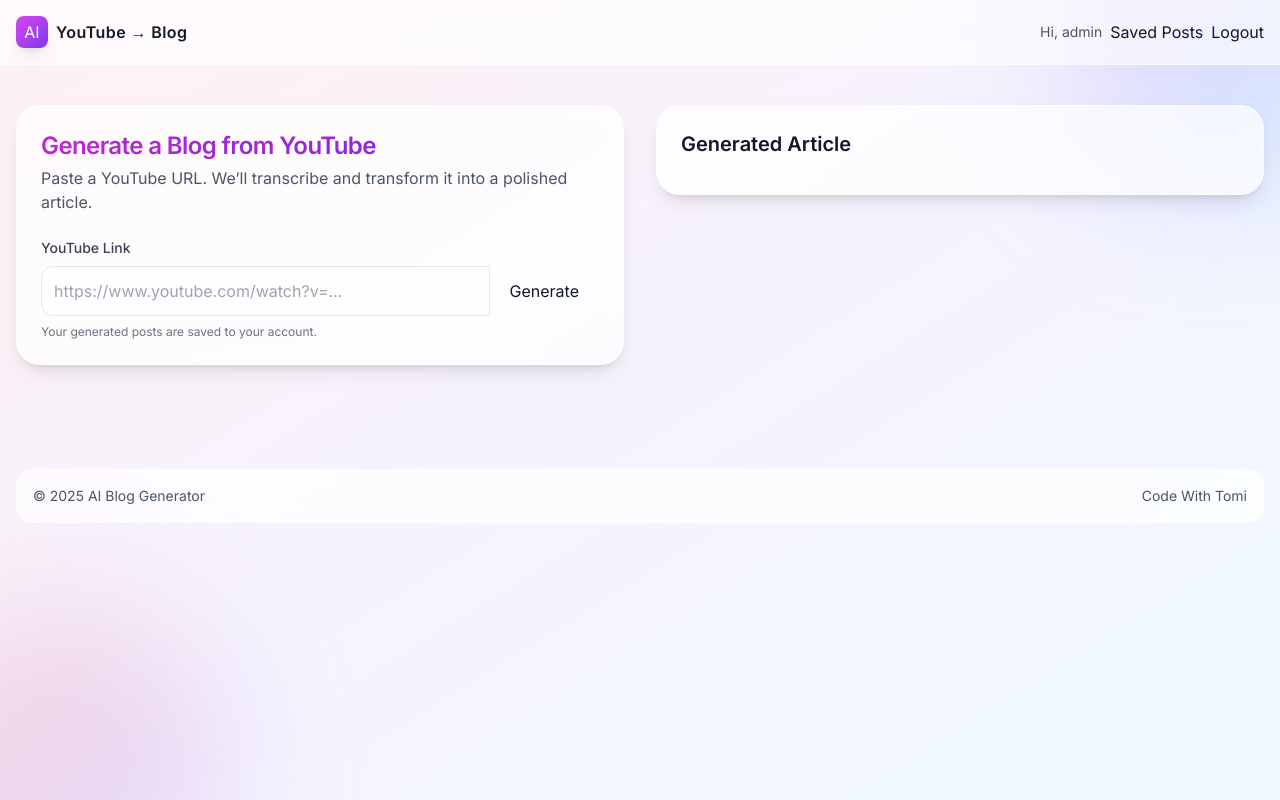
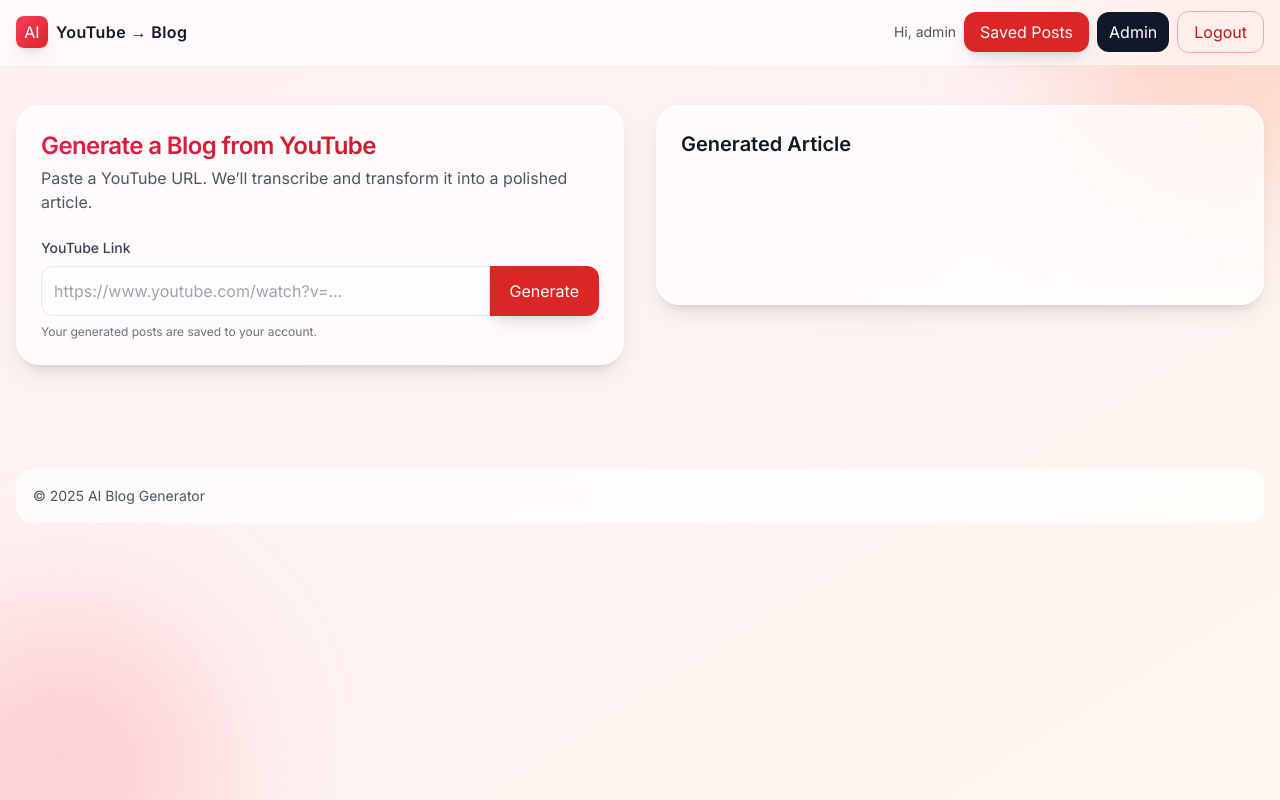
Before and after one commit to azatzick/videoSummarizer, a Django app: page / in a window 1280 px wide. Run offline with Django 5.2, Linux system fonts and the light colour scheme; a user stored in the database is signed in; some libraries are stand-ins or nearby versions.

Commit message:
UI tweaks: red theme, resolved overlap, clearer nav actions, remove footer credit

```diff
--- a/templates/base.html
+++ b/templates/base.html
@@ -15,15 +15,7 @@
       theme: {
         extend: {
           fontFamily: { sans: ['Inter', 'system-ui', 'sans-serif'] },
-          colors: {
-            brand: {
-              50: '#f8f5ff', 100: '#efe9ff', 200: '#ddceff', 300: '#c0a3ff', 400: '#a178ff',
-              500: '#8a5bff', 600: '#6f3cff', 700: '#5a2de6', 800: '#4825b4', 900: '#3b2091'
-            }
-          },
-          boxShadow: {
-            soft: '0 10px 25px -5px rgba(0,0,0,0.1), 0 8px 10px -6px rgba(0,0,0,0.1)'
-          }
+          boxShadow: { soft: '0 10px 25px -5px rgba(0,0,0,0.1), 0 8px 10px -6px rgba(0,0,0,0.1)' }
         }
       }
     }
@@ -31,27 +23,30 @@
   <link rel="stylesheet" href="{% static 'app.css' %}">
   {% block head %}{% endblock %}
 </head>
-<body class="min-h-screen bg-gradient-to-br from-rose-50 via-violet-50 to-sky-50 text-gray-900">
+<body class="min-h-screen bg-gradient-to-br from-rose-50 via-red-50 to-orange-50 text-gray-900">
   <div aria-hidden="true" class="fixed inset-0 -z-10 overflow-hidden">
-    <div class="absolute -top-32 -right-24 h-80 w-80 rounded-full blur-3xl bg-gradient-to-br from-fuchsia-300/40 to-sky-300/40"></div>
-    <div class="absolute -bottom-32 -left-24 h-80 w-80 rounded-full blur-3xl bg-gradient-to-br from-rose-300/40 to-violet-300/40"></div>
+    <div class="absolute -top-32 -right-24 h-80 w-80 rounded-full blur-3xl bg-gradient-to-br from-rose-300/40 to-orange-300/40"></div>
+    <div class="absolute -bottom-32 -left-24 h-80 w-80 rounded-full blur-3xl bg-gradient-to-br from-red-300/40 to-rose-300/40"></div>
   </div>
 
   <nav class="sticky top-0 z-30 backdrop-blur supports-[backdrop-filter]:bg-white/60 bg-white/70 border-b border-white/40">
     <div class="max-w-7xl mx-auto px-4">
       <div class="flex justify-between items-center h-16">
         <a href="/" class="inline-flex items-center gap-2">
-          <span class="inline-flex h-8 w-8 items-center justify-center rounded-lg bg-gradient-to-br from-fuchsia-500 to-violet-600 text-white shadow-soft">AI</span>
+          <span class="inline-flex h-8 w-8 items-center justify-center rounded-lg bg-gradient-to-br from-rose-500 to-red-600 text-white shadow-soft">AI</span>
           <span class="font-semibold tracking-wide">YouTube → Blog</span>
         </a>
         <div class="flex items-center gap-2">
           {% if user.is_authenticated %}
             <span class="hidden sm:inline text-sm text-gray-600">Hi, {{ user.username }}</span>
-            <a class="btn-secondary" href="/blog-list">Saved Posts</a>
-            <a class="btn-ghost" href="/logout">Logout</a>
+            <a href="/blog-list" class="inline-flex items-center justify-center text-white bg-red-600 hover:bg-red-700 px-4 py-2 rounded-xl shadow-soft transition">Saved Posts</a>
+            {% if user.is_staff or user.is_superuser %}
+              <a href="/admin/" class="inline-flex items-center justify-center text-white bg-gray-900 hover:bg-black px-3 py-2 rounded-xl transition">Admin</a>
+            {% endif %}
+            <a href="/logout" class="inline-flex items-center justify-center px-4 py-2 rounded-xl border border-red-300 text-red-700 hover:bg-red-50 transition">Logout</a>
           {% else %}
-            <a class="btn-ghost" href="/login">Login</a>
-            <a class="btn-primary" href="/signup">Sign Up</a>
+            <a class="inline-flex items-center justify-center px-4 py-2 rounded-xl border border-gray-200 hover:bg-white transition" href="/login">Login</a>
+            <a class="inline-flex items-center justify-center text-white bg-red-600 hover:bg-red-700 px-4 py-2 rounded-xl shadow-soft transition" href="/signup">Sign Up</a>
           {% endif %}
         </div>
       </div>
@@ -62,7 +57,7 @@
     {% if messages %}
       <div class="space-y-2 mb-6">
         {% for message in messages %}
-          <div class="p-3 rounded-lg bg-violet-50 text-violet-800 border border-violet-100 shadow-sm">{{ message }}</div>
+          <div class="p-3 rounded-lg bg-red-50 text-red-800 border border-red-100 shadow-sm">{{ message }}</div>
         {% endfor %}
       </div>
     {% endif %}
@@ -74,7 +69,7 @@
     <div class="max-w-7xl mx-auto px-4">
       <div class="rounded-2xl border border-white/60 bg-white/70 backdrop-blur p-4 flex items-center justify-between text-sm text-gray-600">
         <span>© 2025 AI Blog Generator</span>
-        <a class="hover:text-gray-900 transition" href="https://www.youtube.com/codewithtomi" target="_blank" rel="noopener">Code With Tomi</a>
+        <span class="opacity-60"></span>
       </div>
     </div>
   </footer>
--- a/templates/index.html
+++ b/templates/index.html
@@ -5,28 +5,28 @@
 <section class="grid lg:grid-cols-2 gap-8 items-start">
   <div class="rounded-3xl border border-white/60 bg-white/70 backdrop-blur p-6 shadow-soft">
     <div class="mb-6">
-      <h2 class="text-2xl font-semibold tracking-tight bg-gradient-to-r from-fuchsia-600 to-violet-700 bg-clip-text text-transparent">Generate a Blog from YouTube</h2>
+      <h2 class="text-2xl font-semibold tracking-tight bg-gradient-to-r from-rose-600 to-red-700 bg-clip-text text-transparent">Generate a Blog from YouTube</h2>
       <p class="text-gray-600 mt-1">Paste a YouTube URL. We’ll transcribe and transform it into a polished article.</p>
     </div>
 
     <div>
       <label for="youtubeLink" class="block text-sm font-medium text-gray-700 mb-2">YouTube Link</label>
       <div class="flex">
-        <input id="youtubeLink" type="url" placeholder="https://www.youtube.com/watch?v=..." class="flex-grow p-3 border border-gray-200 rounded-l-xl focus:outline-none focus:ring-2 focus:ring-violet-500 bg-white/60" />
-        <button id="generateBlogButton" class="px-5 rounded-r-xl btn-primary">Generate</button>
+        <input id="youtubeLink" type="url" placeholder="https://www.youtube.com/watch?v=..." class="flex-grow p-3 border border-gray-200 rounded-l-xl focus:outline-none focus:ring-2 focus:ring-red-500 bg-white/60" />
+        <button id="generateBlogButton" class="px-5 rounded-r-xl inline-flex items-center justify-center text-white bg-red-600 hover:bg-red-700 shadow-soft transition">Generate</button>
       </div>
       <p class="text-xs text-gray-500 mt-2">Your generated posts are saved to your account.</p>
     </div>
 
-    <div id="loading-circle" class="hidden mt-6 inline-flex items-center gap-2 text-violet-700">
-      <span class="loading-dot"></span>
+    <div id="loading-circle" class="hidden mt-6 inline-flex items-center gap-2 text-red-700">
+      <span class="loading-dot" style="background:#dc2626; box-shadow: 16px 0 0 #dc2626, 32px 0 0 #dc2626"></span>
       <span>Generating your article...</span>
     </div>
   </div>
 
-  <div class="rounded-3xl border border-white/60 bg-white/70 backdrop-blur p-6 shadow-soft">
+  <div class="rounded-3xl border border-white/60 bg-white/70 backdrop-blur p-6 shadow-soft min-h-[200px]">
     <h3 class="text-xl font-semibold mb-3">Generated Article</h3>
-    <div id="blogContent" class="prose prose-indigo max-w-none"></div>
+    <div id="blogContent" class="prose prose-red max-w-none"></div>
   </div>
 </section>
 {% endblock %}
@@ -54,7 +54,6 @@
     const data = await res.json();
     if (!res.ok) throw new Error(data?.error || 'Request failed');
     blogContent.innerHTML = data.content;
-    window.scrollTo({ top: document.body.scrollHeight, behavior: 'smooth' });
   } catch (e) { alert(e.message || 'Something went wrong.'); }
   finally { showLoading(false); }
 }
```
Also changed, not shown: db.sqlite3.
